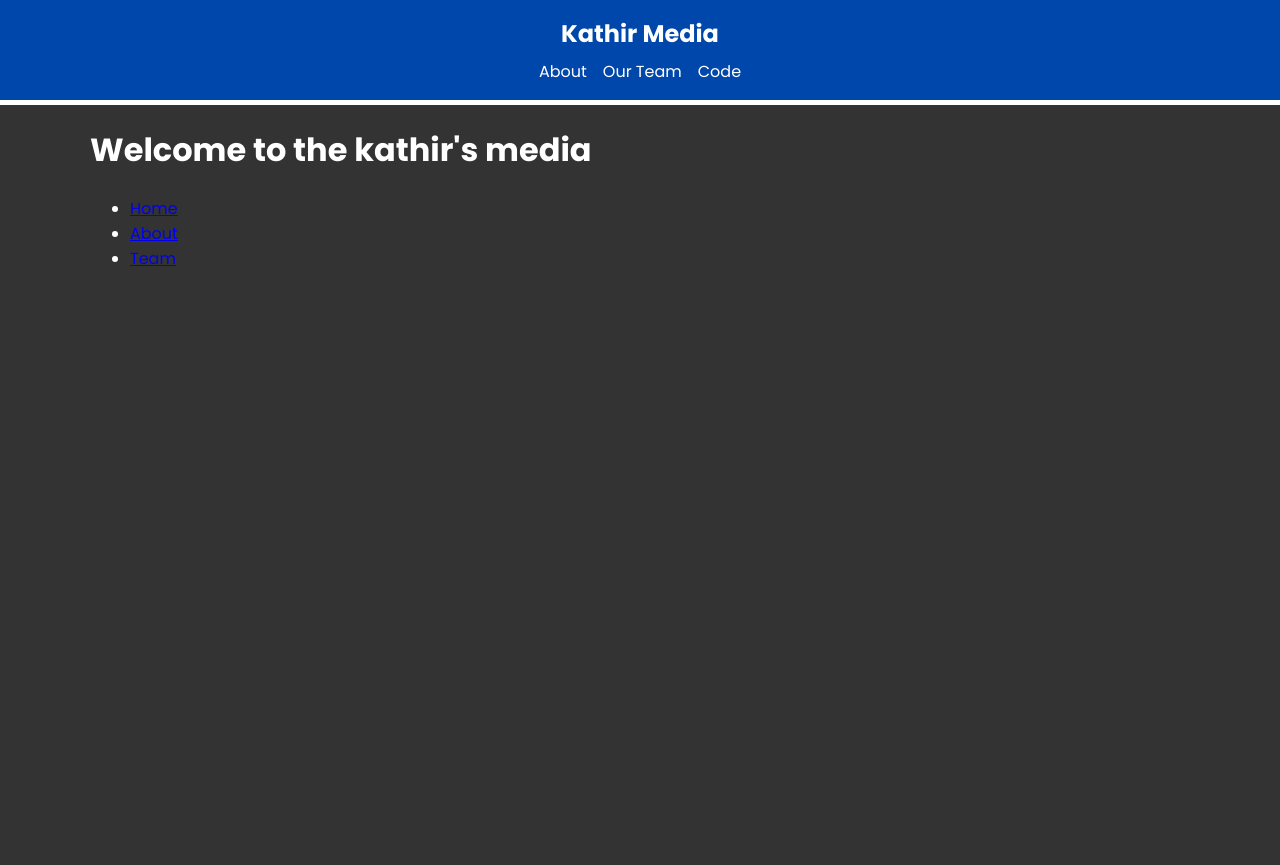
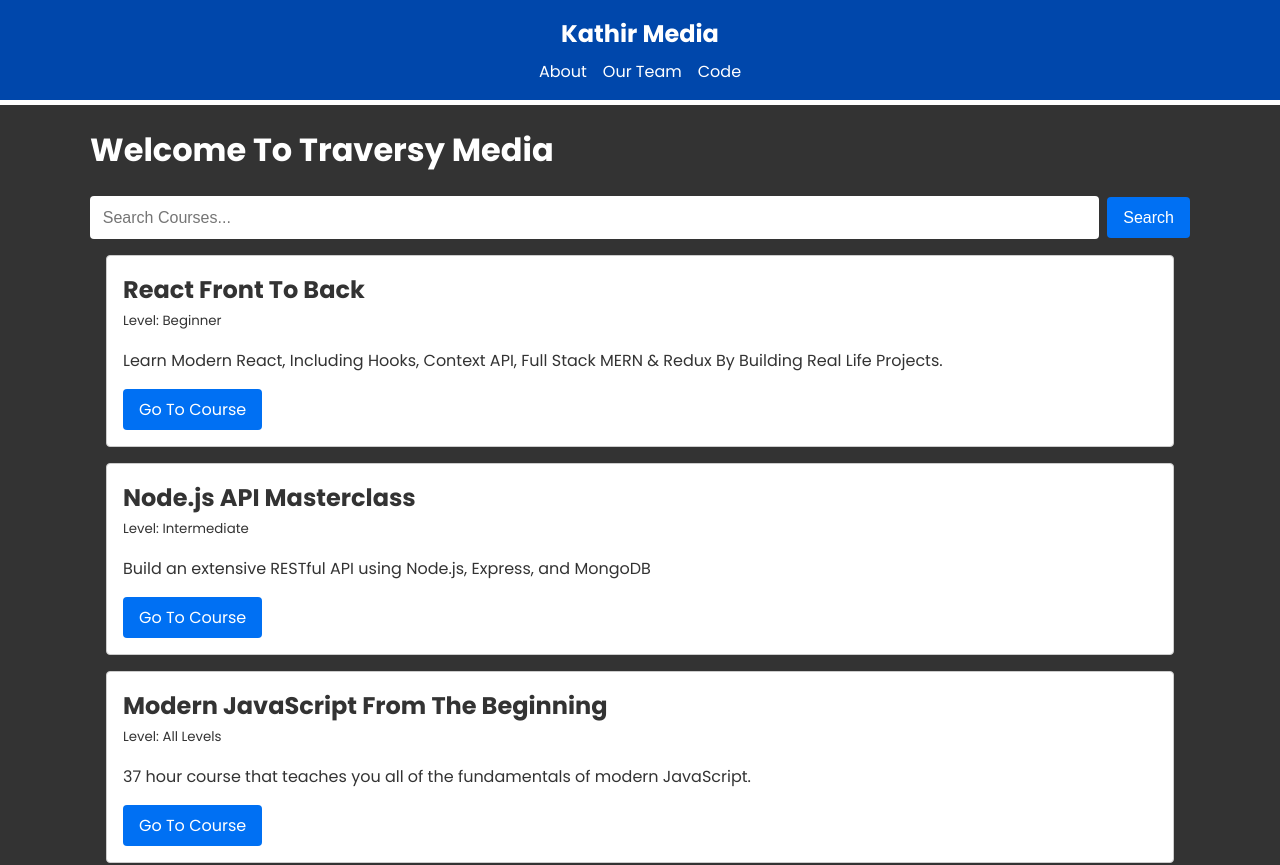
Before and after one commit to kathirKarthik001/Next.Js_app, a Next.js app: page / in a window 1280 px wide. Shown: the top 865 px of the page. Before the commit the page ends 800 px from the top, so only its background shows below. Built offline with nearby package versions, Linux system fonts and the light colour scheme.

Commit message:
search bar and api added

```diff
--- /dev/null
+++ b/app/api/courses/data.json
@@ -0,0 +1,37 @@
+[
+    {
+      "id": 1,
+      "title": "React Front To Back",
+      "description": "Learn Modern React, Including Hooks, Context API, Full Stack MERN & Redux By Building Real Life Projects.",
+      "link": "https://www.traversymedia.com/Modern-React-Front-To-Back-Course",
+      "level": "Beginner"
+    },
+    {
+      "id": 2,
+      "title": "Node.js API Masterclass",
+      "description": "Build an extensive RESTful API using Node.js, Express, and MongoDB",
+      "link": "https://www.traversymedia.com/node-js-api-masterclass",
+      "level": "Intermediate"
+    },
+    {
+      "id": 3,
+      "title": "Modern JavaScript From The Beginning",
+      "description": "37 hour course that teaches you all of the fundamentals of modern JavaScript.",
+      "link": "https://www.traversymedia.com/modern-javascript-2-0",
+      "level": "All Levels"
+    },
+    {
+      "id": 4,
+      "title": "Next.js Dev To Deployment",
+      "description": "Learn Next.js by building a music event website and a web dev blog as a static website",
+      "link": "https://www.traversymedia.com/next-js-dev-to-deployment",
+      "level": "Intermediate"
+    },
+    {
+      "id": 5,
+      "title": "50 Projects in 50 Days",
+      "description": "Sharpen your skills by building 50 quick, unique & fun mini projects.",
+      "link": "https://www.traversymedia.com/50-Projects-In-50-Days",
+      "level": "Beginner"
+    }
+  ]
--- /dev/null
+++ b/app/api/courses/route.js
@@ -0,0 +1,23 @@
+import {v4 as uuidv4} from 'uuid'
+import { NextResponse } from 'next/server'
+import courses from './data.json'
+
+export async function GET(request){
+    return NextResponse.json(courses)
+}
+
+export async function POST(request) {
+    const { title, description, level, link } = await request.json();
+
+    const newCourse = {
+      id: uuidv4(),
+      title,
+      description,
+      level,
+      link,
+    };
+
+    courses.push(newCourse);
+
+    return NextResponse.json(courses);
+  }
--- /dev/null
+++ b/app/api/courses/search/route.js
@@ -0,0 +1,11 @@
+import { NextResponse } from "next/server";
+import courses from '../data.json'
+
+export async function GET(request) {
+    const { searchParams } = new URL(request.url);
+    const query = searchParams.get('query');
+    const filteredCourses = courses.filter((course) => {
+      return course.title.toLowerCase().includes(query.toLowerCase());
+    });
+    return NextResponse.json(filteredCourses);
+  }
--- /dev/null
+++ b/app/api/hello/route.js
@@ -0,0 +1,3 @@
+export async function GET(request) {
+    return new Response('Hello, Next.js!')
+}
--- /dev/null
+++ b/app/components/CourseSearch.jsx
@@ -0,0 +1,30 @@
+'use client';
+import { useState } from 'react';
+
+const CourseSearch = ({ getSearchResults }) => {
+  const [query, setQuery] = useState('');
+
+  const handleSubmit = async (e) => {
+    e.preventDefault();
+
+    const res = await fetch(`/api/courses/search?query=${query}`);
+    const courses = await res.json();
+    getSearchResults(courses);
+  };
+
+  return (
+    <form onSubmit={handleSubmit} className='search-form'>
+      <input
+        type='text'
+        className='search-input'
+        placeholder='Search Courses...'
+        value={query}
+        onChange={(e) => setQuery(e.target.value)}
+      />
+      <button className='search-button' type='submit'>
+        Search
+      </button>
+    </form>
+  );
+};
+export default CourseSearch;
--- /dev/null
+++ b/app/components/Courses.jsx
@@ -0,0 +1,19 @@
+import Link from 'next/link';
+
+const Courses = ({ courses }) => {
+  return (
+    <div className='courses'>
+      {courses.map((course) => (
+        <div key={course.id} className='card'>
+          <h2>{course.title}</h2>
+          <small>Level: {course.level}</small>
+          <p>{course.description}</p>
+          <Link href={course.link} target='_blank' className='btn'>
+            Go To Course
+          </Link>
+        </div>
+      ))}
+    </div>
+  );
+};
+export default Courses;
--- a/app/page.jsx
+++ b/app/page.jsx
@@ -1,17 +1,35 @@
-import React from 'react'
-import Link from 'next/link'
+'use client';
+import { useState, useEffect } from 'react';
+import Link from 'next/link';
+import LoadingPage from './loading';
+import Courses from './components/Courses';
+import CourseSearch from './components/CourseSearch';
 
 const HomePage = () => {
+  const [courses, setCourses] = useState([]);
+  const [loading, setLoading] = useState(true);
+
+  useEffect(() => {
+    const fetchCourses = async () => {
+      const res = await fetch('/api/courses');
+      const data = await res.json();
+      setCourses(data);
+      setLoading(false);
+    };
+
+    fetchCourses();
+  }, []);
+
+  if (loading) {
+    return <LoadingPage />;
+  }
+
   return (
     <>
-    <h1>Welcome to the kathir's media</h1>
-    <ul>
-      <li><Link href='/'>Home</Link></li>
-      <li><Link href='/about'>About</Link></li>
-      <li><Link href='/about/team' >Team</Link></li>
-    </ul>
+      <h1>Welcome To Traversy Media</h1>
+      <CourseSearch getSearchResults={(results) => setCourses(results)} />
+      <Courses courses={courses} />
     </>
-  )
-}
-
-export default HomePage
+  );
+};
+export default HomePage;
--- a/package.json
+++ b/package.json
@@ -12,6 +12,7 @@
     "next": "14.1.0",
     "react": "^18",
     "react-dom": "^18",
-    "react-icons": "^5.0.1"
+    "react-icons": "^5.0.1",
+    "uuid": "^9.0.1"
   }
 }
```
Also changed, not shown: 1 other file (tests, documents, lock files or other folders).
